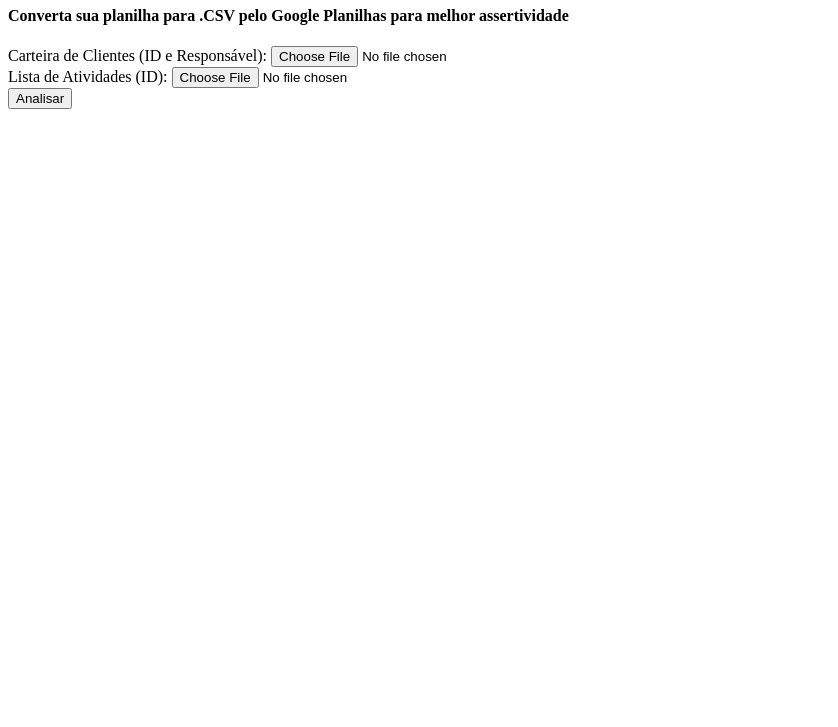
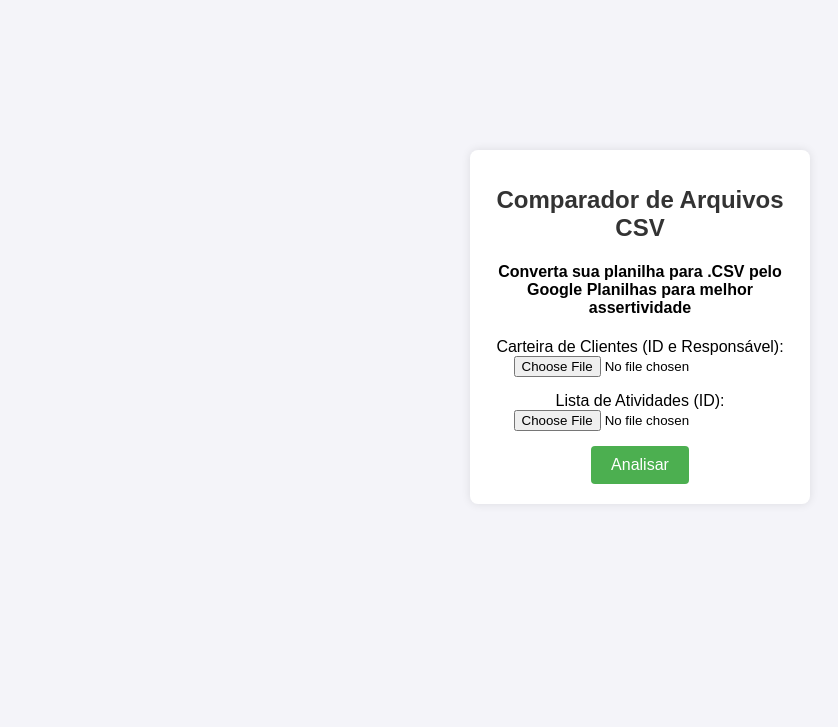
Before and after one commit to ItalloPureza/comparadoCSV_JS, a plain HTML site: page index.html in a window 1280 px wide. Shown: the part 73-800 px from the top of the page, without its empty margins (0-838 px from the left). Drawn offline with Linux system fonts and the light colour scheme.

Commit message:
Update style.css

```diff
--- a/style.css
+++ b/style.css
@@ -1,32 +1,49 @@
-<!DOCTYPE html>
-<html lang="pt-BR">
-<head>
-    <meta charset="UTF-8">
-    <meta name="viewport" content="width=device-width, initial-scale=1.0">
-    <title>Comparador de CSV</title>
-    <link rel="stylesheet" href="style.css">
-</head>
-<body>
-    <div class="container">
-        <h1>Comparador de Arquivos CSV</h1>
+body {
+    font-family: Arial, sans-serif;
+    background-color: #f4f4f9;
+    display: flex;
+    justify-content: center;
+    align-items: center;
+    height: 100vh;
+    margin: 0;
+}
 
-        <div class="upload-section">
-            <label for="file1">Carteira de Clientes (ID e Responsável):</label>
-            <input type="file" id="file1" accept=".csv">
-        </div>
+.container {
+    text-align: center;
+    background: #fff;
+    padding: 20px;
+    border-radius: 8px;
+    box-shadow: 0 0 10px rgba(0, 0, 0, 0.1);
+    width: 300px;
+}
 
-        <div class="upload-section">
-            <label for="file2">Lista de Atividades (ID):</label>
-            <input type="file" id="file2" accept=".csv">
-        </div>
+h1 {
+    color: #333;
+    font-size: 24px;
+    margin-bottom: 20px;
+}
 
-        <button onclick="compareFiles()">Analisar</button>
+.upload-section {
+    margin-bottom: 15px;
+}
 
-        <div id="result">
-            <a id="download-link" style="display: none;">Baixar Resultado</a>
-        </div>
-    </div>
+button {
+    background-color: #4CAF50;
+    color: white;
+    border: none;
+    padding: 10px 20px;
+    cursor: pointer;
+    font-size: 16px;
+    border-radius: 4px;
+}
 
-    <script src="script.js"></script>
-</body>
-</html>
+button:hover {
+    background-color: #45a049;
+}
+
+#download-link {
+    margin-top: 20px;
+    color: #007bff;
+    font-size: 16px;
+    text-decoration: none;
+}
```
